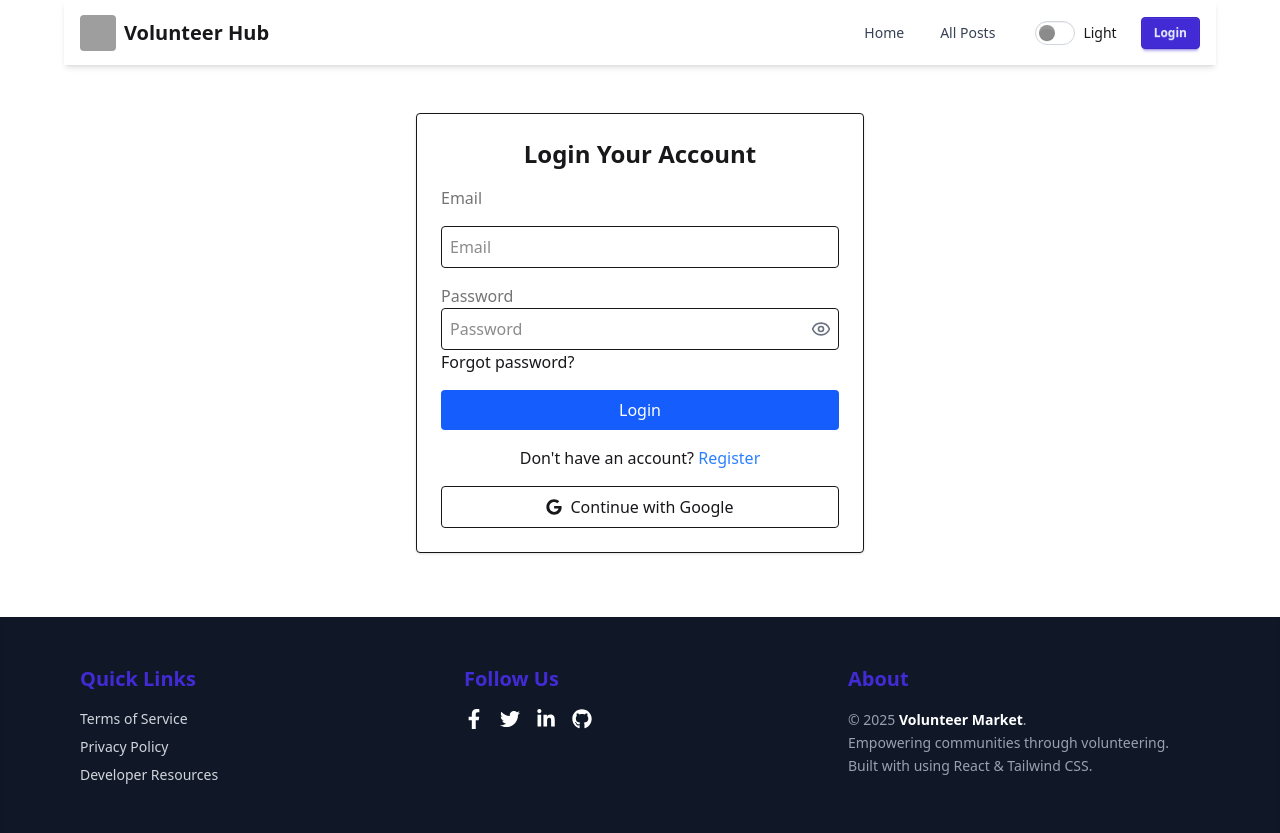
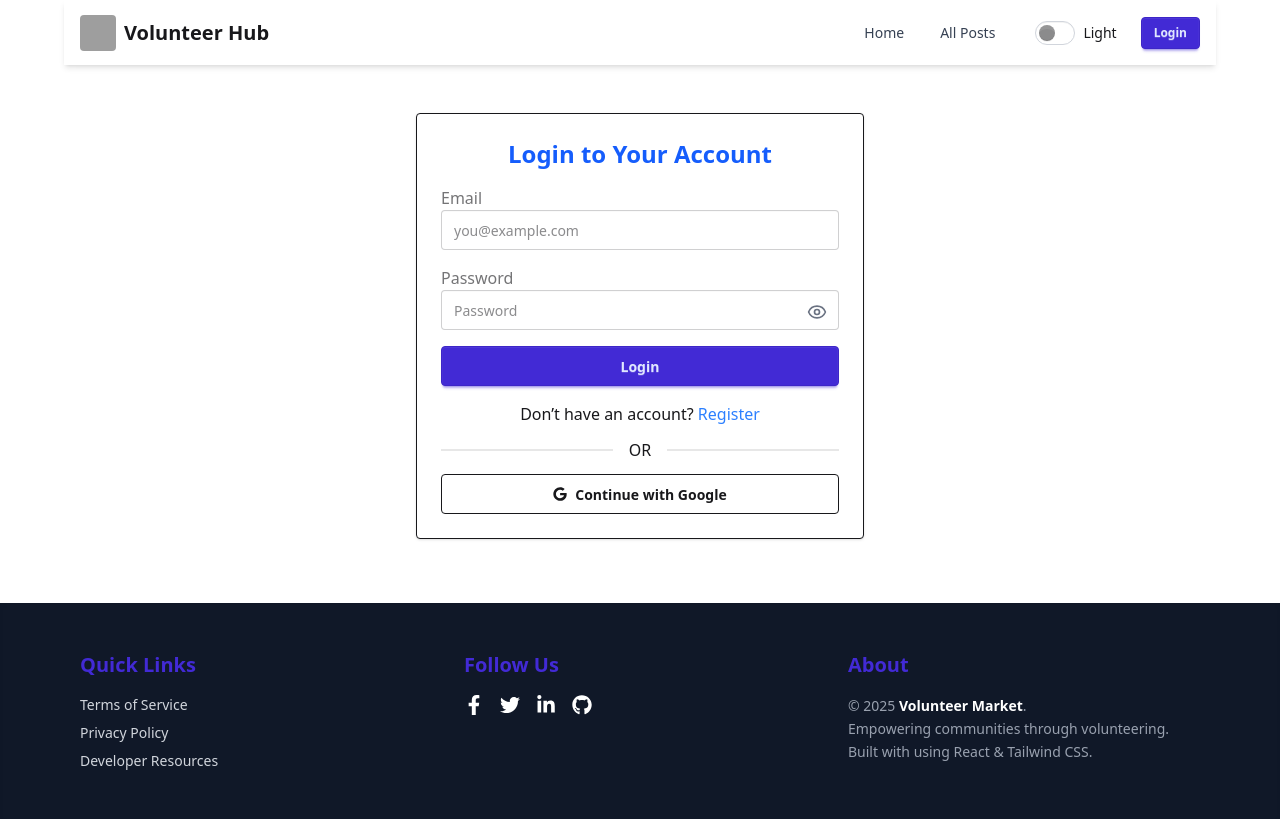
Before and after one commit to HKabir12/volunteer-management-system-client-side, a React (Vite) app: page /login in a window 1280 px wide. Built offline with nearby package versions, Linux system fonts and the light colour scheme; no server answers; grey boxes are pictures that could not be loaded.

Commit message:
milon and kabir

```diff
--- a/package.json
+++ b/package.json
@@ -20,6 +20,7 @@
     "react-dom": "^19.1.0",
     "react-icons": "^5.5.0",
     "react-router": "^7.6.2",
+    "react-router-dom": "^7.6.2",
     "react-toastify": "^11.0.5",
     "sweetalert2": "^11.22.0",
     "swiper": "^11.2.8",
--- a/src/components/shared/Login.jsx
+++ b/src/components/shared/Login.jsx
@@ -1,6 +1,6 @@
 import { useState } from "react";
 import { Eye, EyeOff } from "lucide-react";
-import { Link, useLocation, useNavigate } from "react-router";
+import { Link, useNavigate, useLocation } from "react-router-dom";
 import {
   getAuth,
   signInWithEmailAndPassword,
@@ -8,7 +8,6 @@ import {
   GoogleAuthProvider,
 } from "firebase/auth";
 import { FaGoogle } from "react-icons/fa";
-
 import app from "../../firebase/firebase.config";
 import Navbar from "./Navbar";
 import Footer from "./Footer";
@@ -22,31 +21,36 @@ const Login = () => {
   const navigate = useNavigate();
   const location = useLocation();
 
+  const from = location.state?.from?.pathname || "/";
+
   const handleLogin = async (e) => {
     e.preventDefault();
     const email = e.target.email.value;
     const password = e.target.password.value;
+    setError(""); // Clear previous error
 
     try {
       const result = await signInWithEmailAndPassword(auth, email, password);
-      const loggedUser = result.user;
+      const user = result.user;
 
       // Get JWT
       await fetch("https://volunteer-management-chi.vercel.app/jwt", {
         method: "POST",
         headers: { "Content-Type": "application/json" },
         credentials: "include",
-        body: JSON.stringify({ email: loggedUser.email })
+        body: JSON.stringify({ email: user.email }),
       });
 
-      navigate(location.state || "/");
+      navigate(from, { replace: true });
     } catch (err) {
-      console.log(err)
-      setError("Invalid credentials");
+      console.error(err.message);
+      setError("Email or password incorrect");
     }
   };
 
   const handleGoogleLogin = async () => {
+    setError(""); // Clear previous error
+
     try {
       const result = await signInWithPopup(auth, googleProvider);
       const user = result.user;
@@ -55,83 +59,78 @@ const Login = () => {
         method: "POST",
         headers: { "Content-Type": "application/json" },
         credentials: "include",
-        body: JSON.stringify({ email: user.email })
+        body: JSON.stringify({ email: user.email }),
       });
 
-      navigate(location.state || "/");
+      navigate(from, { replace: true });
     } catch (err) {
-      console.log(err)
-      setError("Google login failed");
+      console.error(err.message);
+      setError("Google login failed. Check domain in Firebase.");
     }
   };
+
   return (
     <>
-      <Navbar></Navbar>
+      <Navbar />
       <div className="max-w-md mx-auto my-12 p-6 bg-white shadow rounded border">
-        <h2 className="text-2xl font-bold mb-4 text-center">
-          Login Your Account
-        </h2>
+        <h2 className="text-2xl font-bold mb-4 text-center text-blue-600">Login to Your Account</h2>
+
         <form onSubmit={handleLogin} className="space-y-4">
+          <div>
             <label className="label">Email</label>
             <input
               type="email"
               name="email"
-            placeholder="Email"
-            className="w-full p-2 border rounded"
+              placeholder="you@example.com"
+              className="input input-bordered w-full"
               required
             />
-          <div className="relative w-full">
+          </div>
+
+          <div className="relative">
             <label className="label">Password</label>
             <input
               type={showPassword ? "text" : "password"}
               name="password"
               placeholder="Password"
-              className="w-full p-2 border rounded pr-10"
+              className="input input-bordered w-full pr-10"
               required
             />
             <button
               type="button"
               onClick={() => setShowPassword(!showPassword)}
-              className="absolute right-2 top-1/2 -translate-y-1/2 text-gray-500"
+              className="absolute right-3 top-9 text-gray-500"
             >
               {showPassword ? <EyeOff size={20} /> : <Eye size={20} />}
             </button>
-            <div>
-              <p className="link link-hover">Forgot password?</p>
-            </div>
           </div>
 
           {error && (
-            <p className="text-red-500 text-sm">
-              {error} and your password incorrect
-            </p>
+            <p className="text-red-500 text-sm">{error}</p>
           )}
 
-          <button
-            type="submit"
-            className="w-full bg-blue-600 text-white py-2 rounded items-center hover:bg-blue-700"
-          >
+          <button type="submit" className="btn btn-primary w-full">
             Login
           </button>
         </form>
 
         <div className="text-center mt-4">
           <p>
-            Don't have an account?{" "}
-            <Link to="/register" className="text-blue-500 hover:underline">
-              Register
-            </Link>
+            Don’t have an account?{" "}
+            <Link to="/register" className="text-blue-500 hover:underline">Register</Link>
           </p>
+
+          <div className="divider">OR</div>
 
           <button
             onClick={handleGoogleLogin}
-            className="mt-4 w-full flex items-center justify-center gap-2 border py-2 rounded hover:bg-gray-100"
+            className="btn btn-outline w-full flex items-center justify-center gap-2"
           >
             <FaGoogle /> Continue with Google
           </button>
         </div>
       </div>
-      <Footer></Footer>
+      <Footer />
     </>
   );
 };
--- a/src/pages/AllVolunteerPosts.jsx
+++ b/src/pages/AllVolunteerPosts.jsx
@@ -8,11 +8,11 @@ const AllVolunteerPosts = () => {
   const [search, setSearch] = useState("");
 
   useEffect(() => {
-    fetch(`https://volunteer-management-chi.vercel.app/volunteer-posts?search=${search}`)
+    fetch(`https://volunteer-management-chi.vercel.app/volunteer-posts`)
       .then((res) => res.json())
       .then((data) => setPosts(data));
   }, [search]);
-
+   console.log(posts)
   return (
     <div>
       <Navbar></Navbar>
@@ -38,8 +38,8 @@ const AllVolunteerPosts = () => {
             <div key={post._id} className="card bg-base-100 shadow-md">
               <figure>
                 <img
-                  src={post.thumbnail}
-                  alt={post.title}
+                  src={post?.thumbnail}
+                  alt={post?.title}
                   className="h-40 w-full object-cover"
                 />
               </figure>
--- a/src/section/VolunteerNeedsNow.jsx
+++ b/src/section/VolunteerNeedsNow.jsx
@@ -1,17 +1,26 @@
 import React, { useEffect, useState } from "react";
-import { Link } from "react-router"; // Use 'react-router-dom' instead of 'react-router'
+import { Link } from "react-router-dom"; // Use 'react-router-dom' instead of 'react-router'
 import LayoutToggle from "../hooks/LayoutToggle";
 
 const VolunteerNeedsNow = () => {
   const [posts, setPosts] = useState([]);
   const [isTable, setIsTable] = useState(false);
 
-  useEffect(() => {
-    fetch("https://volunteer-management-chi.vercel.app/volunteer-posts/upcoming")
-      .then((res) => res.json())
-      .then((data) => setPosts(data));
-  }, []);
+ useEffect(() => {
+  fetch("https://volunteer-management-chi.vercel.app/volunteer-posts/upcoming")
+    .then((res) => {
+      if (!res.ok) {
+        throw new Error("Network response was not ok");
+      }
+      return res.json();
+    })
+    .then((data) => setPosts(data))
+    .catch((error) => {
+      console.error("Fetch error:", error.message);
+    });
+}, []);
 
+   console.log(posts)
   return (
     <div className="max-w-6xl mx-auto px-4 py-8">
       <div className="flex justify-between items-center mb-6">
```
Also changed, not shown: 1 other file (tests, documents, lock files or other folders). Lines whose indentation alone changed are shown as unchanged.
